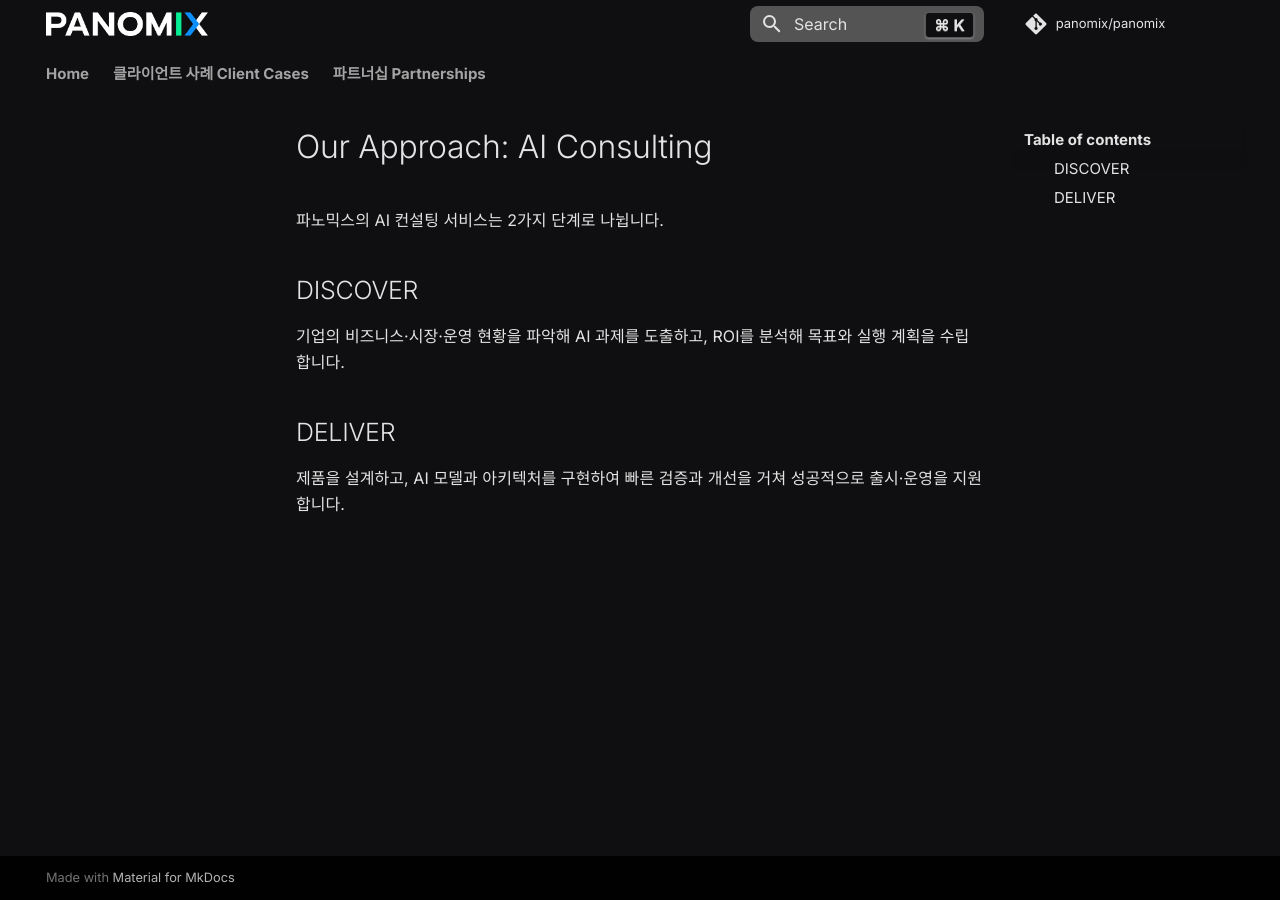
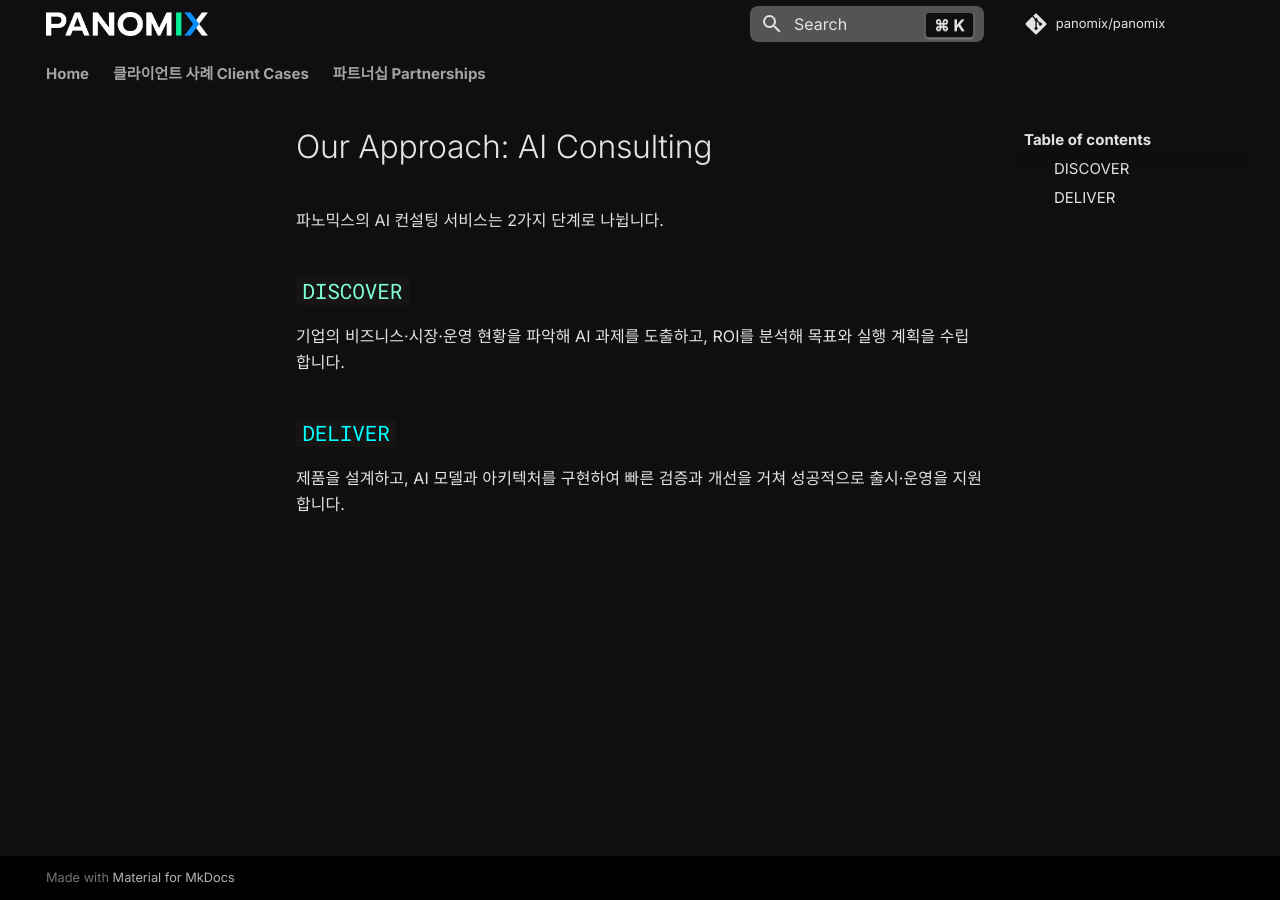
Before and after one commit to panomix/panomix, an MkDocs documentation site: the page built from docs/consulting/deliver.md, in a window 1280 px wide. Built offline with MkDocs 1.6.1 and Material for MkDocs 9.7.7, drawn with Linux system fonts in a browser that asks for light colours; comment, search, counter and statistics services are not loaded.

Commit message:
Update deliver.md

```diff
--- a/docs/consulting/deliver.md
+++ b/docs/consulting/deliver.md
@@ -1,8 +1,10 @@
 # Our Approach: AI Consulting
 파노믹스의 AI 컨설팅 서비스는 2가지 단계로 나뉩니다.
 
-## DISCOVER ##
+## <code style="color : aquamarine">DISCOVER</code>
+
 기업의 비즈니스·시장·운영 현황을 파악해 AI 과제를 도출하고, ROI를 분석해 목표와 실행 계획을 수립합니다.
 
-## DELIVER ##
+## <code style="color : cyan">DELIVER</code>
+
 제품을 설계하고, AI 모델과 아키텍처를 구현하여 빠른 검증과 개선을 거쳐 성공적으로 출시·운영을 지원합니다.
```
